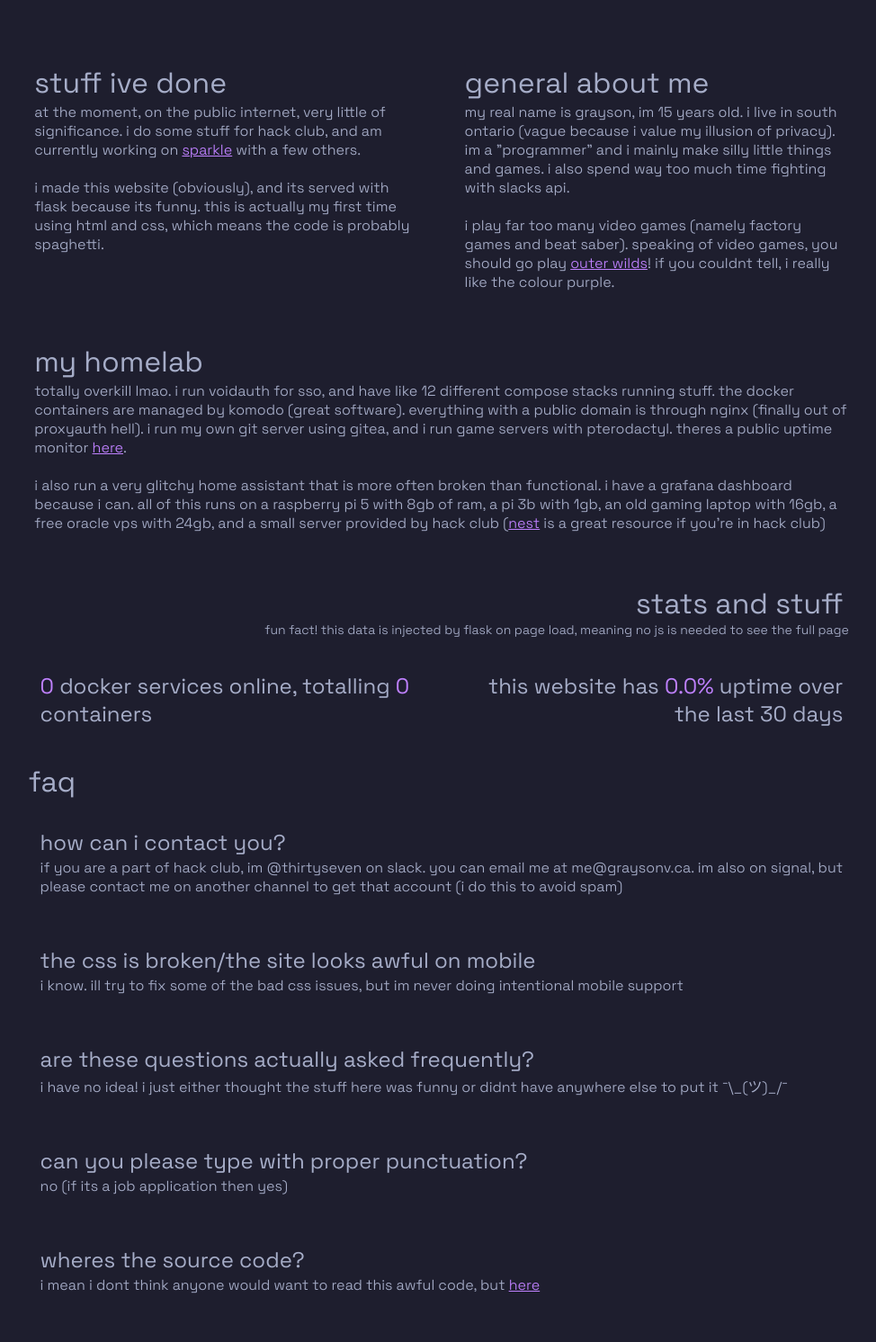
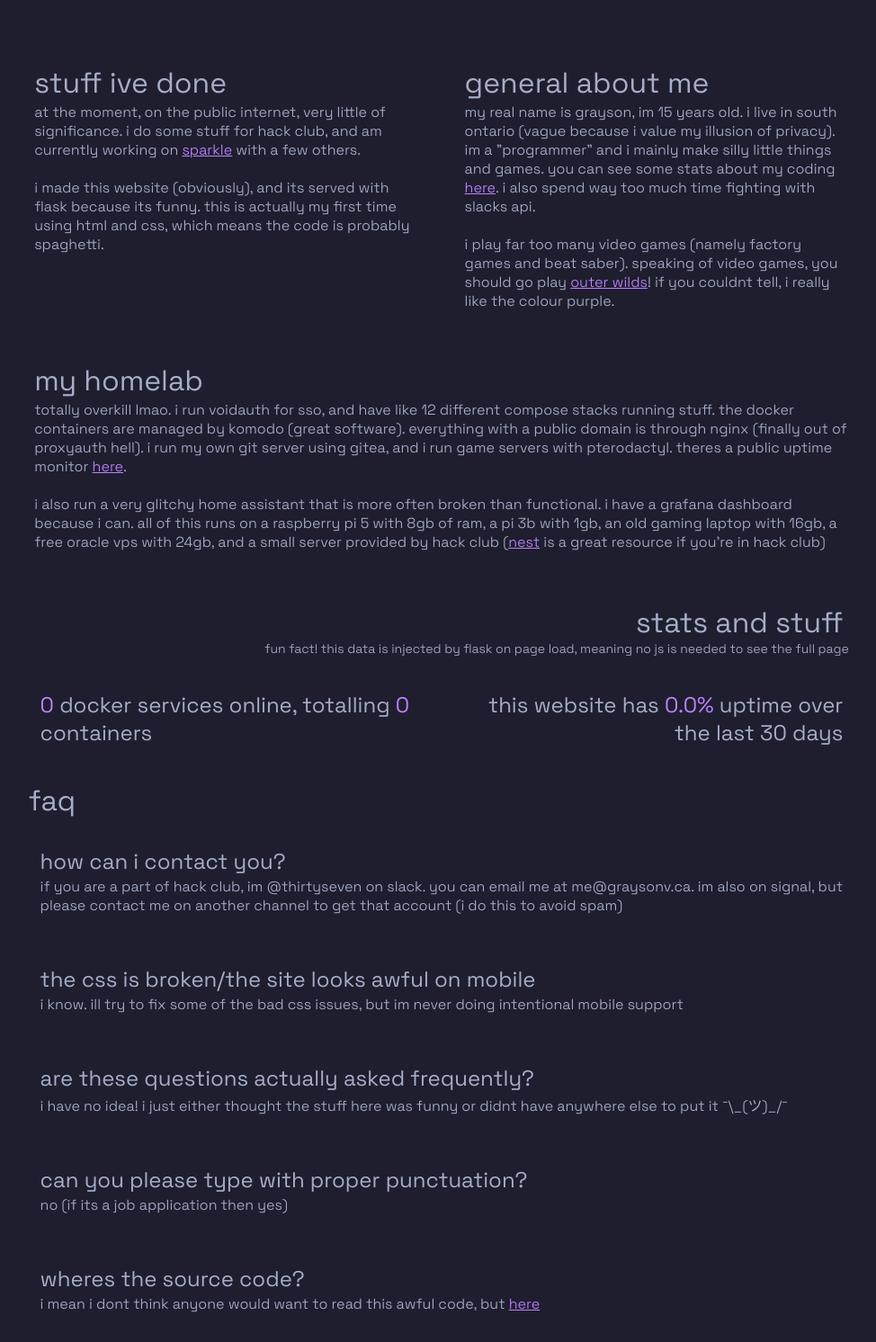
Before and after one commit to MrSeven3/personal-website, a Flask app: page / in a window 1280 px wide. Shown: the part 204-1696 px from the top of the page at 90% size, without its empty margins (149-1123 px from the left). Before the commit the page ends 1642 px from the top, so only its background shows below. Run offline with Flask 3, Linux system fonts and the light colour scheme; data that the repository does not hold is empty.

Commit message:
add a link to my hackatime profile

```diff
--- a/templates/index.html
+++ b/templates/index.html
@@ -42,10 +42,11 @@
             <div class="space-grotesk-normal info-panel">
                 <h2 class="space-grotesk-header subsection-header">general about me</h2>
                 <p class="subsection-text">my real name is grayson, im 15 years old. i live in south ontario (vague because i value my illusion of privacy).
-                    im a "programmer" and i mainly make silly little things and games. i also spend way too much time
-                    fighting with slacks api. <br><br>i play far too many video games (namely factory games and beat saber).
-                    speaking of video games, you should go play <a href="https://store.steampowered.com/app/753640/Outer_Wilds/">outer
-                    wilds</a>! if you couldnt tell, i really like the colour purple. </p>
+                    im a "programmer" and i mainly make silly little things and games. you can see some stats about my coding <a href="https://hackati.me/thirtyseven">here</a>.
+                    i also spend way too much time fighting with slacks api. <br><br>i play far too many video games (namely
+                    factory games and beat saber). speaking of video games, you should go play
+                    <a href="https://store.steampowered.com/app/753640/Outer_Wilds/">outer wilds</a>! if you couldnt tell,
+                    i really like the colour purple. </p>
             </div>
             <div class="space-grotesk-normal info-panel info-panel-large">
                 <h2 class="space-grotesk-header subsection-header">my homelab</h2>
```
